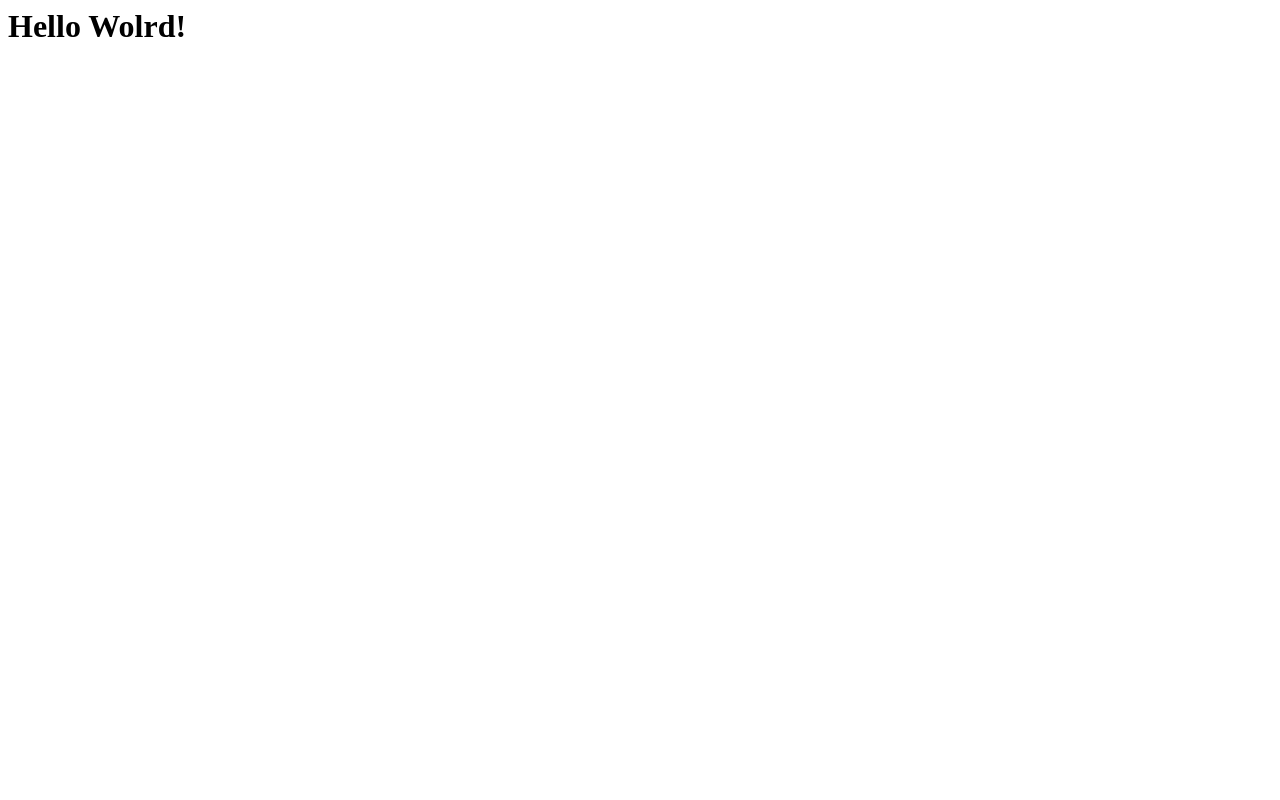
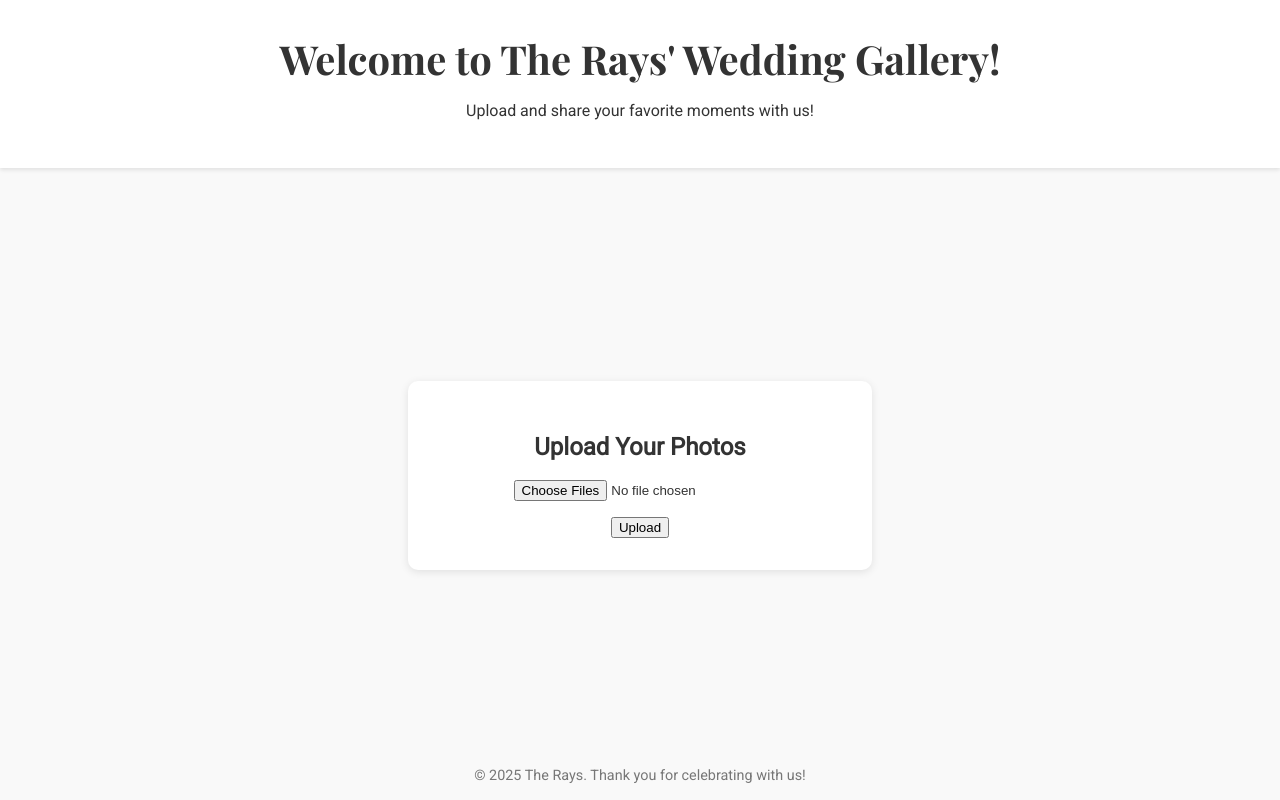
Before and after one commit to TheStingRay22/TheRaysWedding, a plain HTML site: page index.html in a window 1280 px wide. Drawn offline with nearby package versions, Linux system fonts and the light colour scheme.

Commit message:
Baseline page started

```diff
--- a/index.html
+++ b/index.html
@@ -1 +1,90 @@
-<h1>Hello Wolrd!</h1>
+<!DOCTYPE html>
+<html lang="en">
+<head>
+    <meta charset="UTF-8">
+    <meta name="viewport" content="width=device-width, initial-scale=1.0">
+    <title>The Rays' Wedding Gallery</title>
+    <link href="https://fonts.googleapis.com/css2?family=Playfair+Display:wght@700&family=Roboto&display=swap" rel="stylesheet">
+    <style>
+        body {
+            font-family: 'Roboto', sans-serif;
+            margin: 0;
+            padding: 0;
+            background-color: #f9f9f9;
+            color: #333;
+            display: flex;
+            flex-direction: column;
+            min-height: 100vh;
+        }
+        header {
+            background-color: #fff;
+            padding: 2rem;
+            text-align: center;
+            box-shadow: 0 2px 4px rgba(0,0,0,0.1);
+        }
+        header h1 {
+            font-family: 'Playfair Display', serif;
+            font-size: 2.5rem;
+            margin: 0;
+        }
+        main {
+            flex: 1;
+            display: flex;
+            flex-direction: column;
+            align-items: center;
+            justify-content: center;
+            padding: 2rem;
+            text-align: center;
+        }
+        .upload-section {
+            background: #fff;
+            padding: 2rem;
+            margin-top: 2rem;
+            border-radius: 10px;
+            box-shadow: 0 2px 8px rgba(0,0,0,0.1);
+            max-width: 400px;
+            width: 100%;
+        }
+        input[type="file"] {
+            display: block;
+            margin: 1rem auto;
+        }
+        footer {
+            text-align: center;
+            padding: 1rem;
+            font-size: 0.9rem;
+            color: #777;
+        }
+    </style>
+</head>
+<body>
+    <header>
+        <h1>Welcome to The Rays' Wedding Gallery!</h1>
+        <p>Upload and share your favorite moments with us!</p>
+    </header>
+    <main>
+        <div class="upload-section">
+            <h2>Upload Your Photos</h2>
+            <form id="uploadForm">
+                <input type="file" id="fileInput" accept="image/*" multiple>
+                <button type="submit">Upload</button>
+            </form>
+        </div>
+    </main>
+    <footer>
+        &copy; 2025 The Rays. Thank you for celebrating with us!
+    </footer>
+    <script>
+        document.getElementById('uploadForm').addEventListener('submit', function(e) {
+            e.preventDefault();
+            const files = document.getElementById('fileInput').files;
+            if (files.length === 0) {
+                alert('Please select at least one photo to upload.');
+            } else {
+                alert('Files selected. Upload functionality coming soon!');
+                // Here you would handle sending files to a server or service
+            }
+        });
+    </script>
+</body>
+</html>
```
